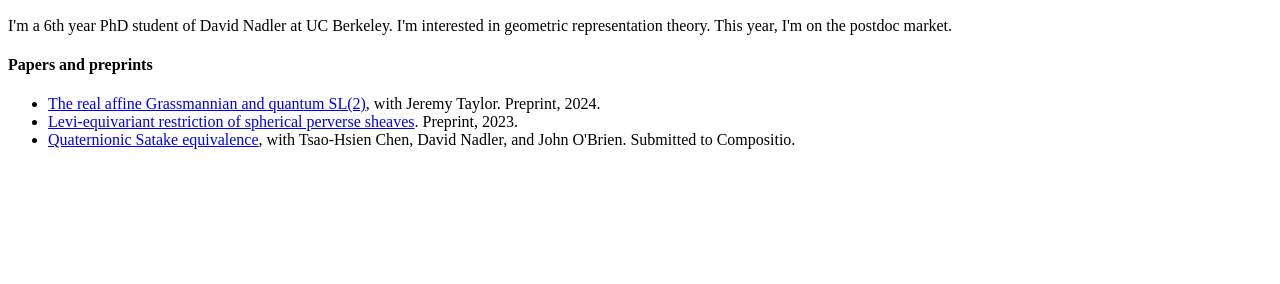
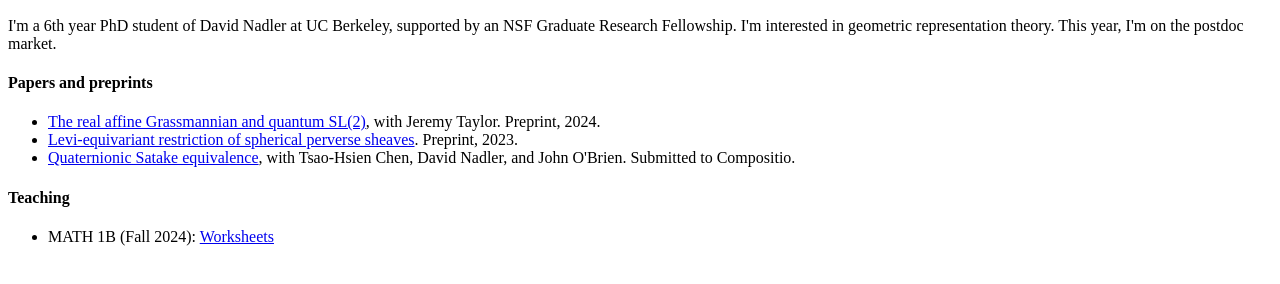
Before and after one commit to markmacerato/markmacerato.github.io, a plain HTML site: page index.html in a window 1280 px wide. Shown: the part 38-322 px from the top of the page. Drawn offline with Linux system fonts and the light colour scheme.

Commit message:
added teaching stuff

```diff
--- a/index.html
+++ b/index.html
@@ -4,7 +4,7 @@
   <body>
     <h2>Mark Macerato</h2>
 	<p>
-	I'm a 6th year PhD student of David Nadler at UC Berkeley. I'm interested in geometric representation theory. This year, I'm on the postdoc market.
+	I'm a 6th year PhD student of David Nadler at UC Berkeley, supported by an NSF Graduate Research Fellowship. I'm interested in geometric representation theory. This year, I'm on the postdoc market.
 	</p>
 
     <h4>Papers and preprints </h4>
@@ -23,6 +23,13 @@
 	</li>
 </ul>
 
+<h4>Teaching </h4>
+
+<ul>
+	<li>
+	MATH 1B (Fall 2024): <a href="worksheets_1b.html"> Worksheets</a>
+	</li>
+</ul>
 
 
 </body></html>
```
Also changed, not shown: worksheets_1b.html (added, +15 -0 lines), 2 other files.
